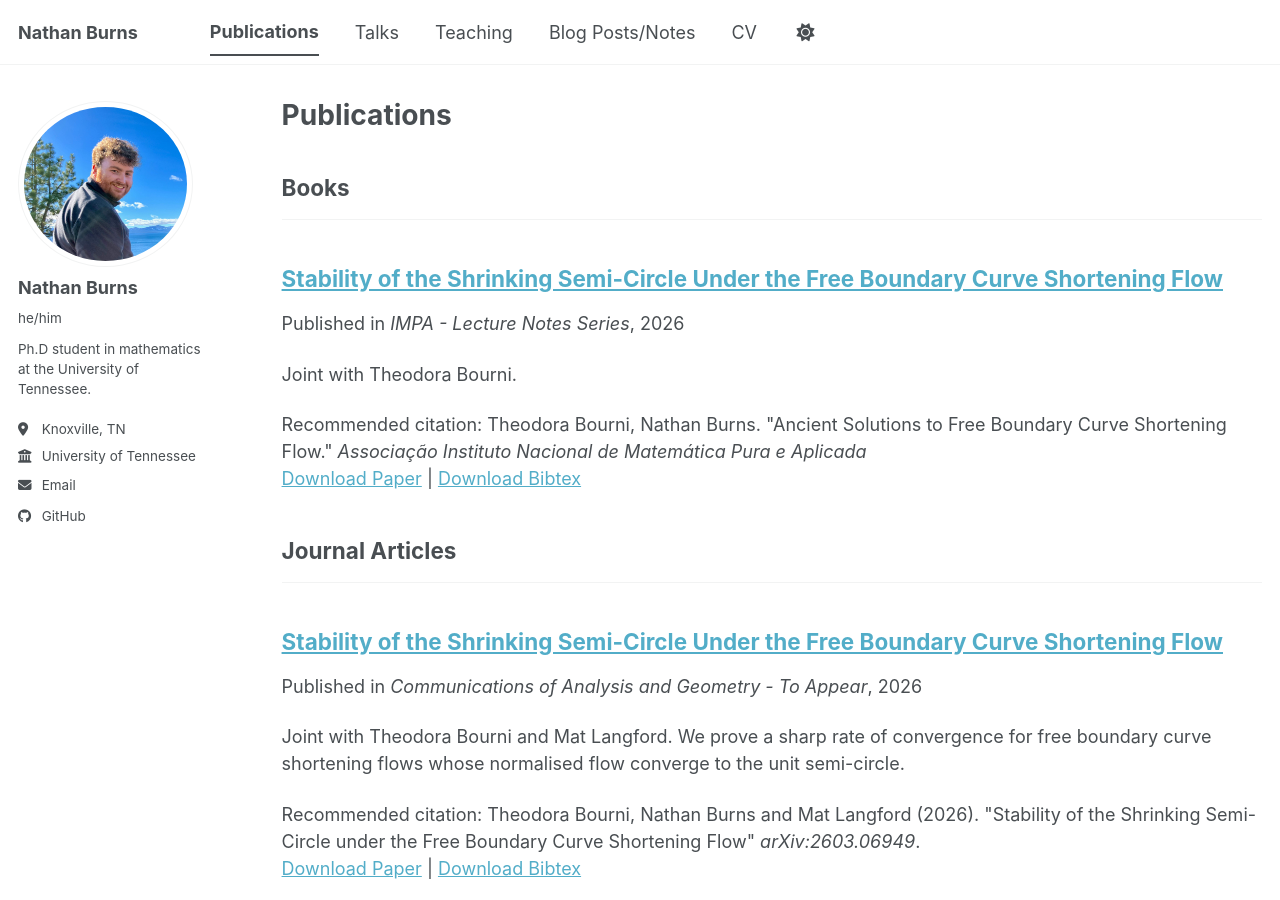
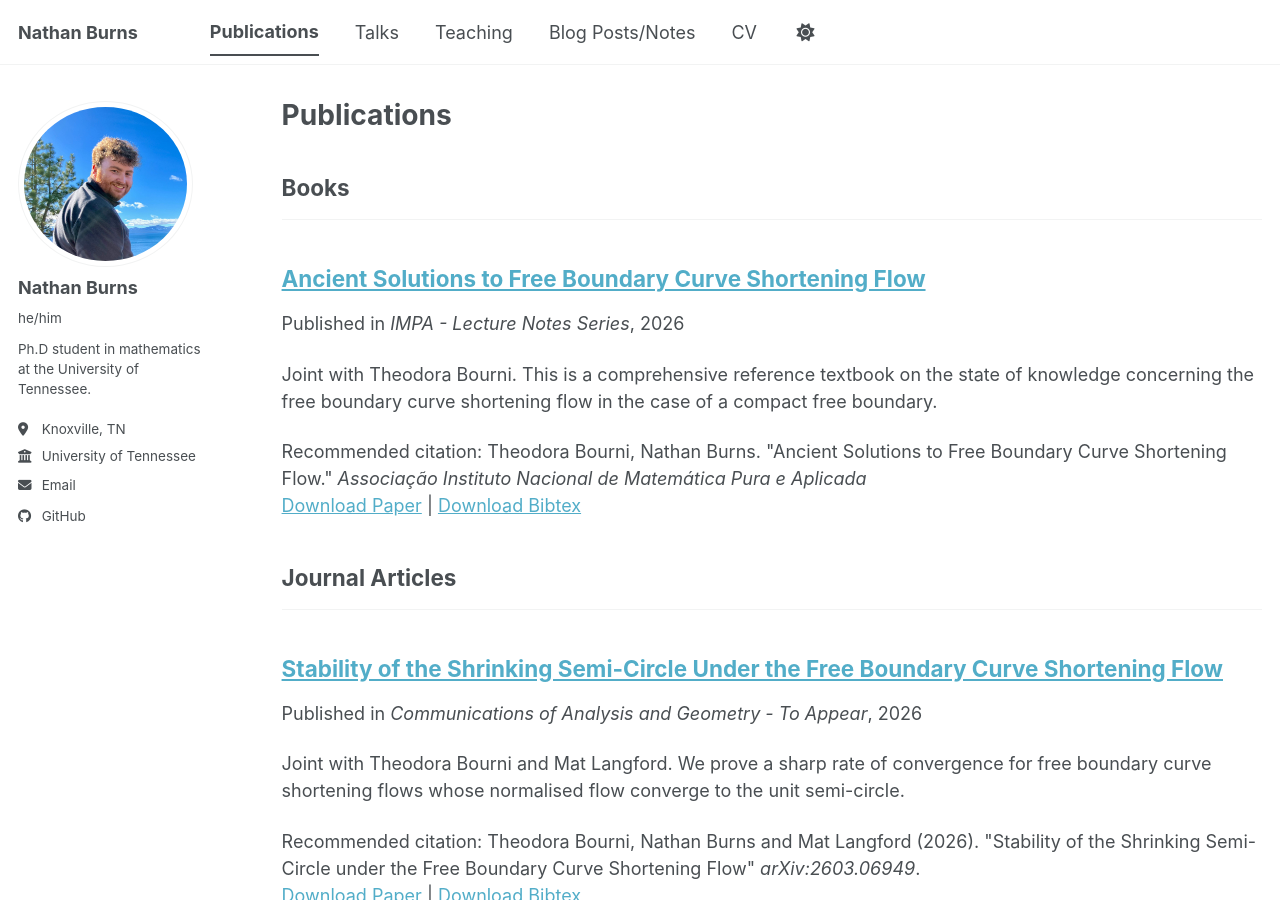
Before and after one commit to nathan-p-burns/nathan-p-burns.github.io, a Jekyll site: the page built from _pages/publications.html, in a window 1280 px wide and 900 px high. Built offline with Jekyll 4.4.1, drawn with Linux system fonts in a browser that asks for light colours; a script bundle is joined from its source files by our own code; library files that are not in the unit come from our copies.

Commit message:
Added book

```diff
--- a/_publications/2026-09-17-ancient-book.md
+++ b/_publications/2026-09-17-ancient-book.md
@@ -1,10 +1,10 @@
 ---
-title: "Stability of the Shrinking Semi-Circle Under the Free Boundary Curve Shortening Flow"
+title: "Ancient Solutions to Free Boundary Curve Shortening Flow"
 collection: publications
 category: books
 permalink: /publication/ancient-sols-fbcsf
-excerpt: Joint with Theodora Bourni.
-date: 2026-03-06
+excerpt: Joint with Theodora Bourni. This is a comprehensive reference textbook on the state of knowledge concerning the free boundary curve shortening flow in the case of a compact free boundary.
+date: 2026-09-01
 venue: 'IMPA - Lecture Notes Series'
 paperurl: 'https://nathan-p-burns.github.io/files/ancient-sols-book.pdf'
 bibtexurl: 'https://nathan-p-burns.github.io/files/ancient-sols-book.bib'
```
